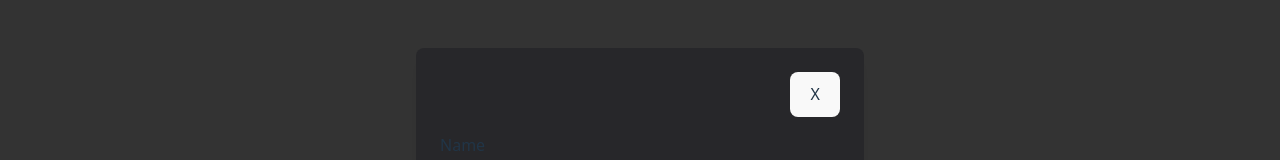
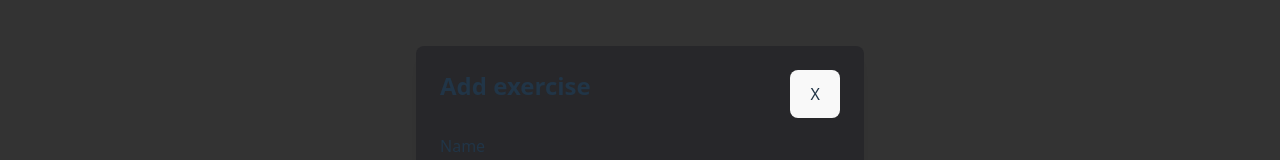
Before and after one commit to devchiquito/stron.blog, a Preact app: page / in a window 1280 px wide. Both pictures are taken after a click on the button "Add exercise". Shown: the part 185-345 px from the top of the page. Built offline with nearby package versions, Linux system fonts and the light colour scheme.

Commit message:
fix name error

```diff
--- a/src/modals/ExerciseModal.tsx
+++ b/src/modals/ExerciseModal.tsx
@@ -32,7 +32,7 @@ export function ExerciseModal() {
       <div class="fixed inset-0 z-20 flex items-center justify-center">
         <div class="w-full max-w-md p-6 bg-zinc-800 rounded-lg shadow-lg">
           <div class="flex justify-between mb-4">
-            <h2 class="text-2xl font-bold mb-4">{name.value}</h2>
+            <h2 class="text-2xl font-bold mb-4">Add exercise</h2>
             <button onClick={() => (isOpen.value = false)}>X</button>
           </div>
           <form
--- a/src/modals/RecordModal.tsx
+++ b/src/modals/RecordModal.tsx
@@ -42,7 +42,7 @@ export function RecordModal() {
       <div class="fixed inset-0 z-20 flex items-center justify-center">
         <div class="w-full max-w-md p-6 bg-zinc-800 rounded-lg shadow-lg">
           <div class="flex justify-between mb-4">
-            <h2 class="text-2xl font-bold mb-4">Add record</h2>
+            <h2 class="text-2xl font-bold mb-4">{name.value}</h2>
             <button
               onClick={() => {
                 isOpen.value = false;
```
